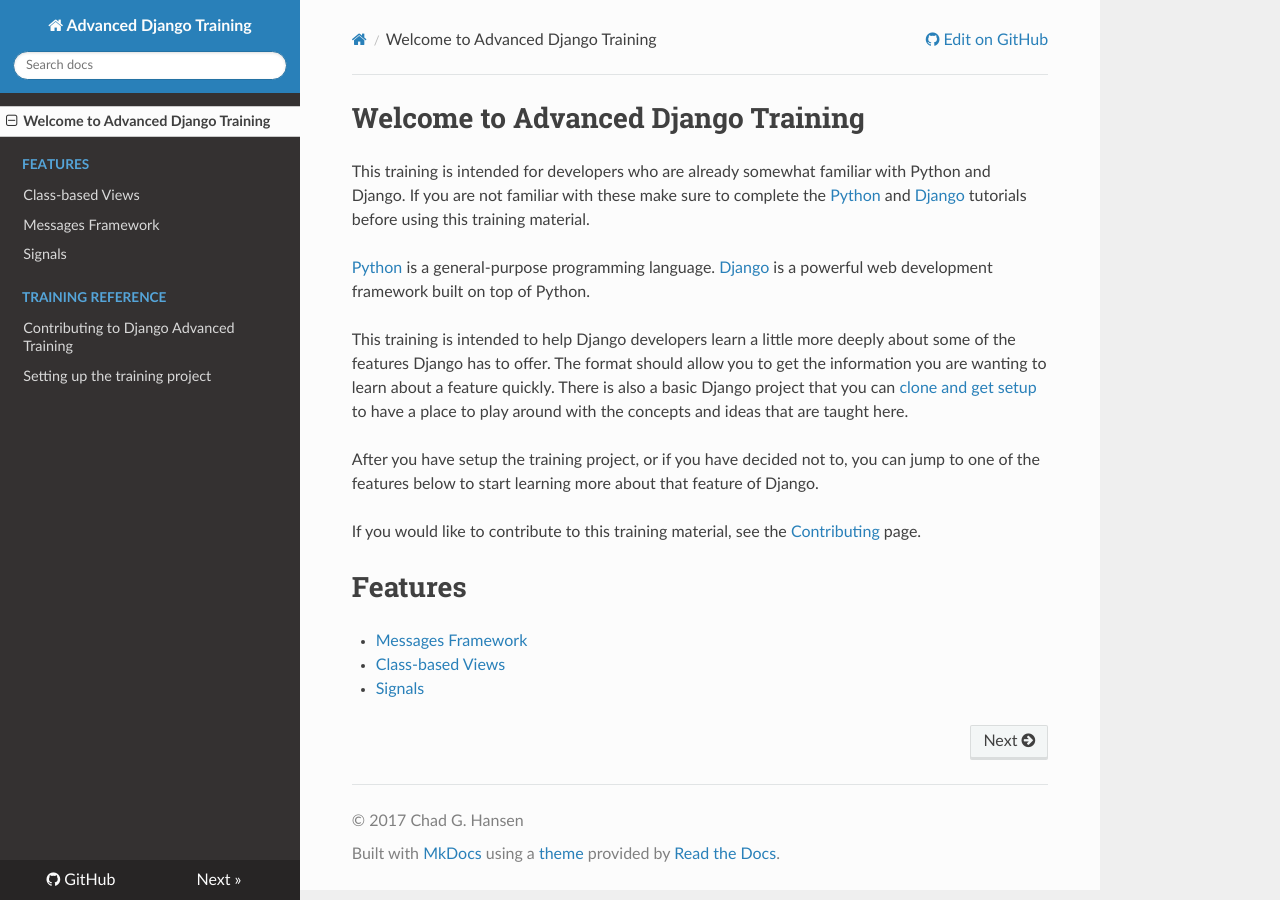
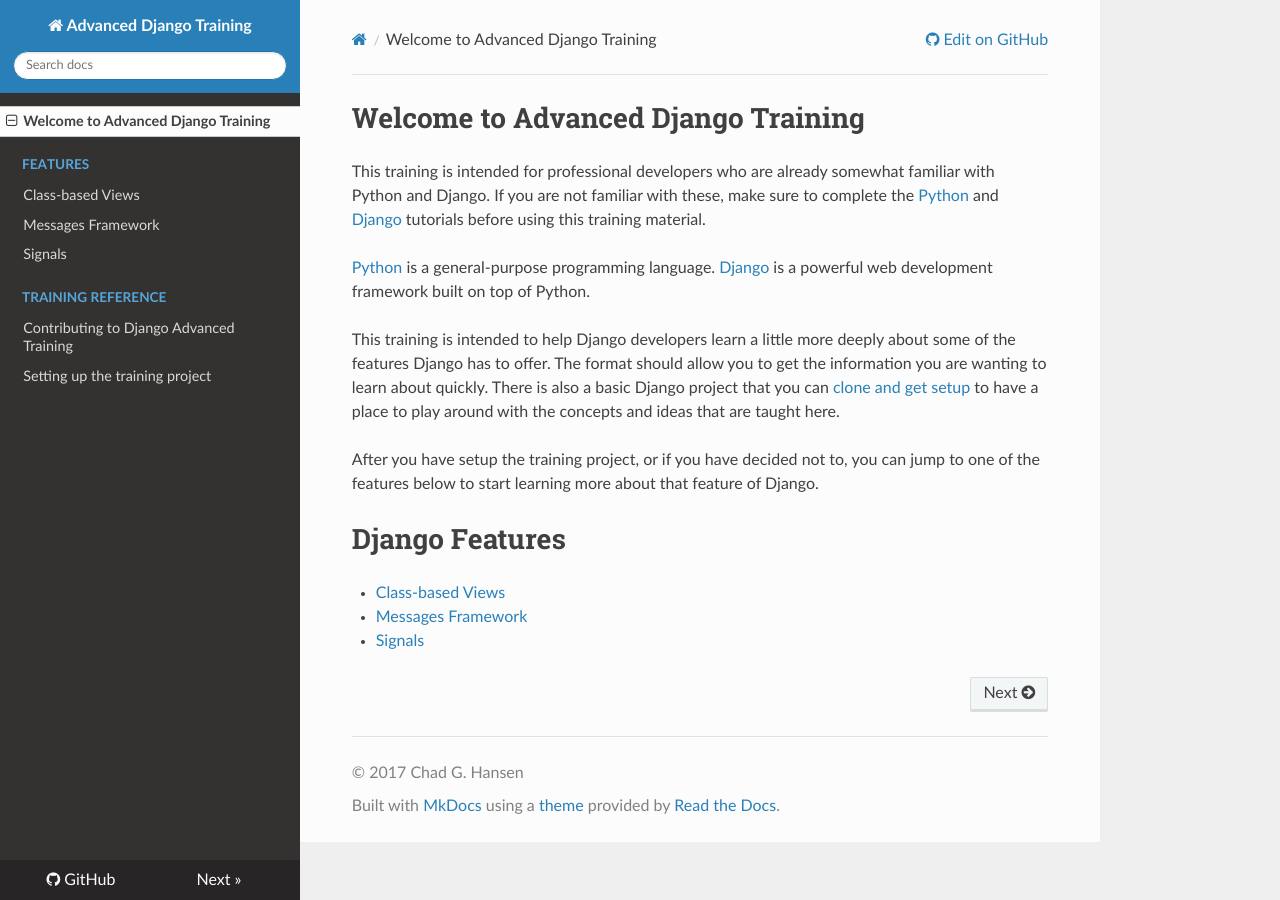
Before and after one commit to chadgh/django-advanced-training, an MkDocs documentation site: the page built from docs/index.md, in a window 1280 px wide. Built offline with MkDocs 1.6.1, drawn with Linux system fonts in a browser that asks for light colours; nearby versions of some CDN libraries.

Commit message:
Updates to introductory documentation as well as contribution documentation.

```diff
--- a/docs/index.md
+++ b/docs/index.md
@@ -1,18 +1,15 @@
 # Welcome to Advanced Django Training
 
-This training is intended for developers who are already somewhat familiar with Python and Django. If you are not familiar with these make sure to complete the [Python](https://docs.python.org/3/tutorial/) and [Django](https://docs.djangoproject.com/en/1.11/intro/tutorial01/) tutorials before using this training material.
+This training is intended for professional developers who are already somewhat familiar with Python and Django. If you are not familiar with these, make sure to complete the [Python](https://docs.python.org/3/tutorial/) and [Django](https://docs.djangoproject.com/en/1.11/intro/tutorial01/) tutorials before using this training material.
 
 [Python](https://python.org) is a general-purpose programming language. [Django](https://djangoproject.com) is a powerful web development framework built on top of Python.
 
-This training is intended to help Django developers learn a little more deeply about some of the features Django has to offer. The format should allow you to get the information you are wanting to learn about a feature quickly. There is also a basic Django project that you can [clone and get setup](training-reference/project-setup.md) to have a place to play around with the concepts and ideas that are taught here.
+This training is intended to help Django developers learn a little more deeply about some of the features Django has to offer. The format should allow you to get the information you are wanting to learn about quickly. There is also a basic Django project that you can [clone and get setup](training-reference/project-setup.md) to have a place to play around with the concepts and ideas that are taught here.
 
 After you have setup the training project, or if you have decided not to, you can jump to one of the features below to start learning more about that feature of Django.
 
-If you would like to contribute to this training material, see the [Contributing](training-reference/contributing.md) page.
+# Django Features
 
-
-# Features
-
+* [Class-based Views](features/class-based-views.md)
 * [Messages Framework](features/contrib.messages.md)
-* [Class-based Views](features/class-based-views.md)
 * [Signals](features/signals.md)
```
Also changed, not shown: README.md (+2 -0 lines), docs/training-reference/contributing.md (+4 -0 lines), docs/training-reference/project-setup.md (+3 -3 lines).
